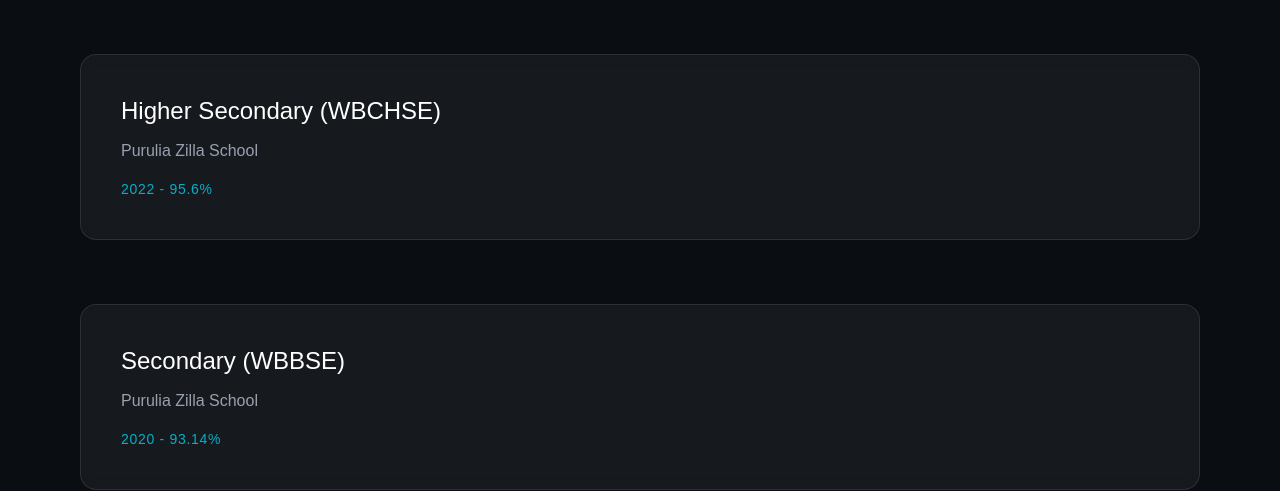
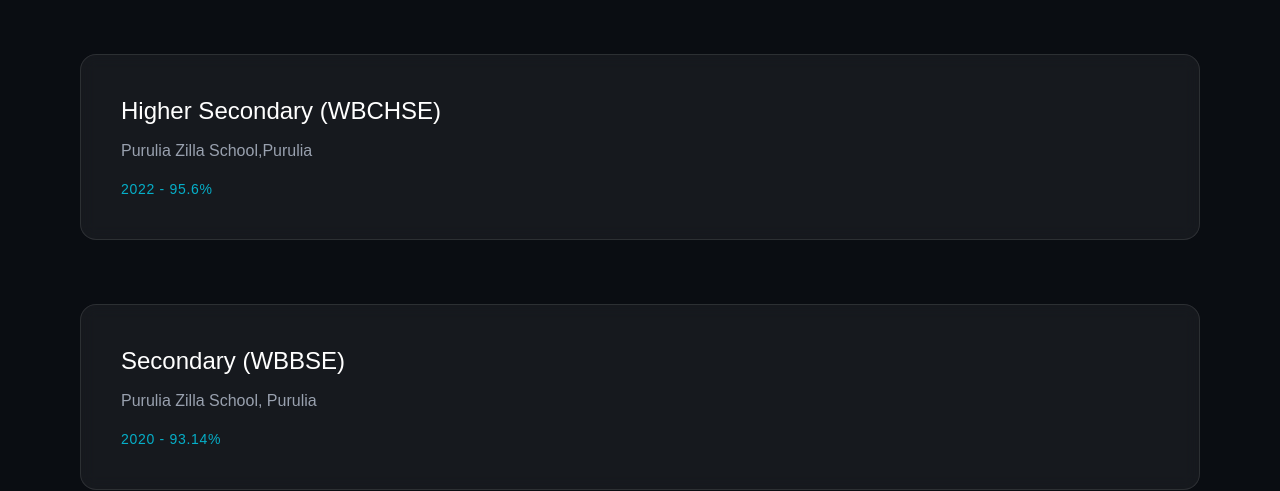
Before and after one commit to Jr1407/jishnu-portfolio, a Next.js app: page / in a window 1280 px wide. Shown: the part 2660-3151 px from the top of the page. Built offline with nearby package versions, Linux system fonts and the light colour scheme.

Commit message:
Add Purulia after Purulia Zilla School to show place

```diff
--- a/components/Education.tsx
+++ b/components/Education.tsx
@@ -68,7 +68,7 @@
           </h3>
 
           <p className="mt-3 text-gray-400">
-            Purulia Zilla School
+            Purulia Zilla School,Purulia
           </p>
 
           <p className="mt-4 text-sm uppercase tracking-wider text-cyan-400/80">
@@ -89,7 +89,7 @@
           </h3>
 
           <p className="mt-3 text-gray-400">
-            Purulia Zilla School
+            Purulia Zilla School, Purulia
           </p>
 
           <p className="mt-4 text-sm uppercase tracking-wider text-cyan-400/80">
```
